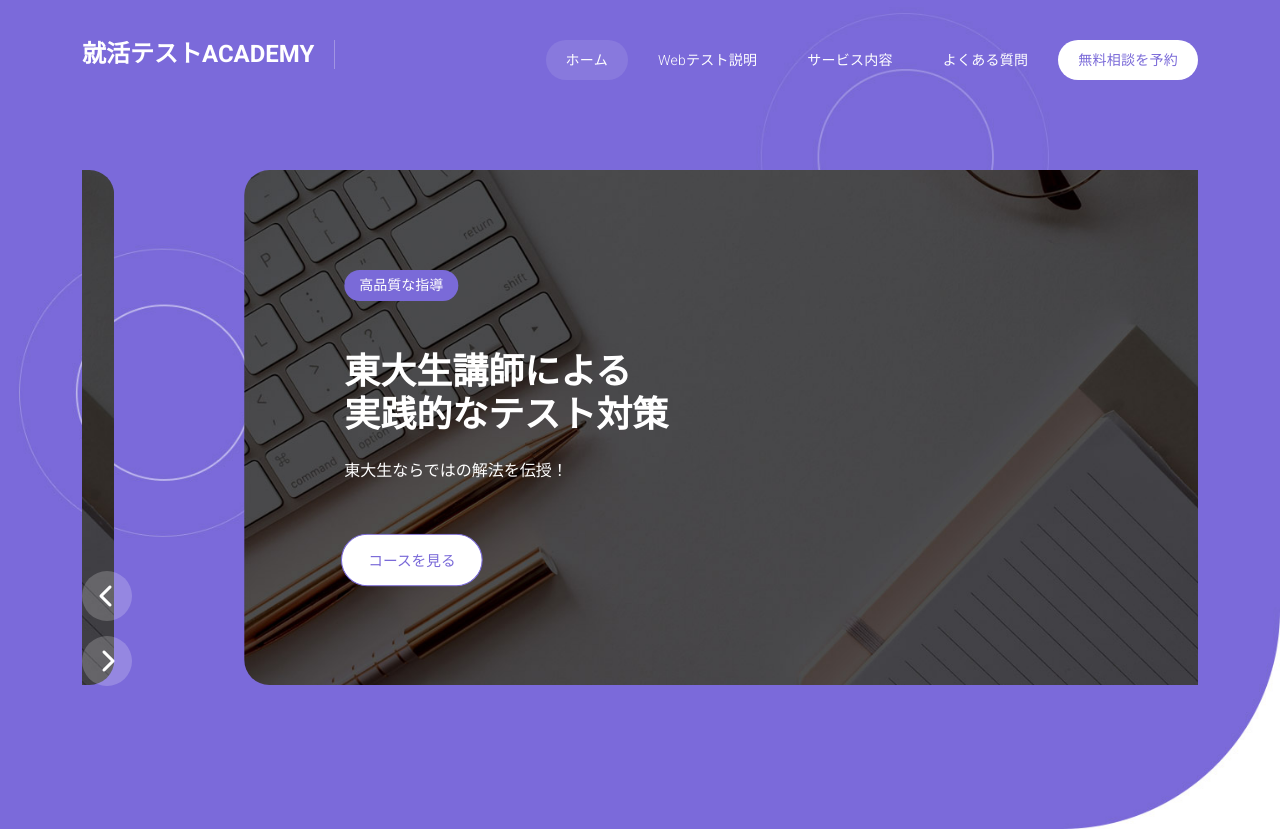
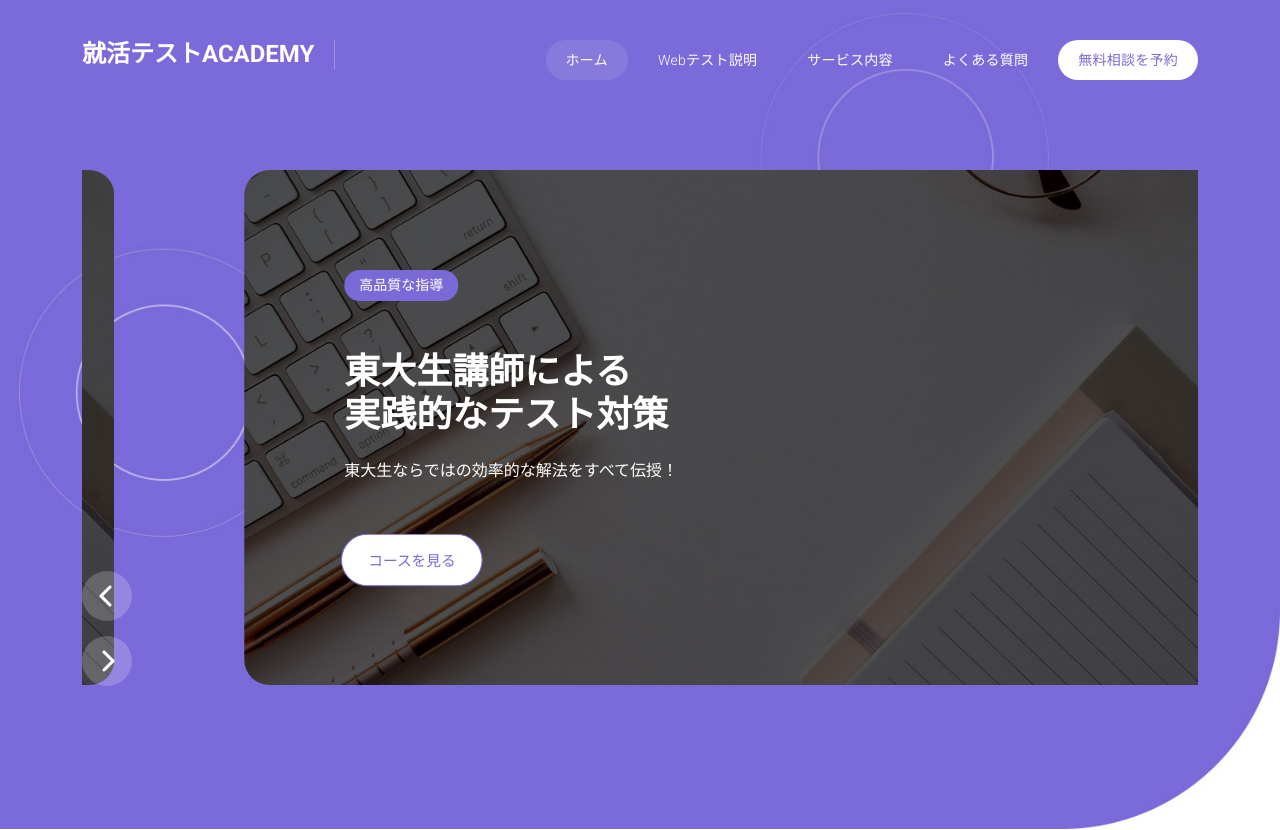
Before and after one commit to RE-IDEA/ShukatsuAcademy, a plain HTML site: page front/index.html in a window 1280 px wide. Shown: the top 830 px of the page. Drawn offline with nearby package versions, Linux system fonts and the light colour scheme.

Commit message:
カルーセル

```diff
--- a/front/index.html
+++ b/front/index.html
@@ -91,7 +91,7 @@
                             <div class="header-text">
                                 <span class="category">高品質な指導</span>
                                 <h2>東大生講師による<br>実践的なテスト対策</h2>
-                                <p>東大生ならではの解法を伝授！</p>
+                                <p>東大生ならではの効率的な解法をすべて伝授！</p>
                                 <div class="buttons">
                                     <div class="main-button">
                                         <a href="#services" class="pulsate">コースを見る</a>
```
Also changed, not shown: front/assets/css/templatemo-scholar.css (line endings or trailing spaces).
